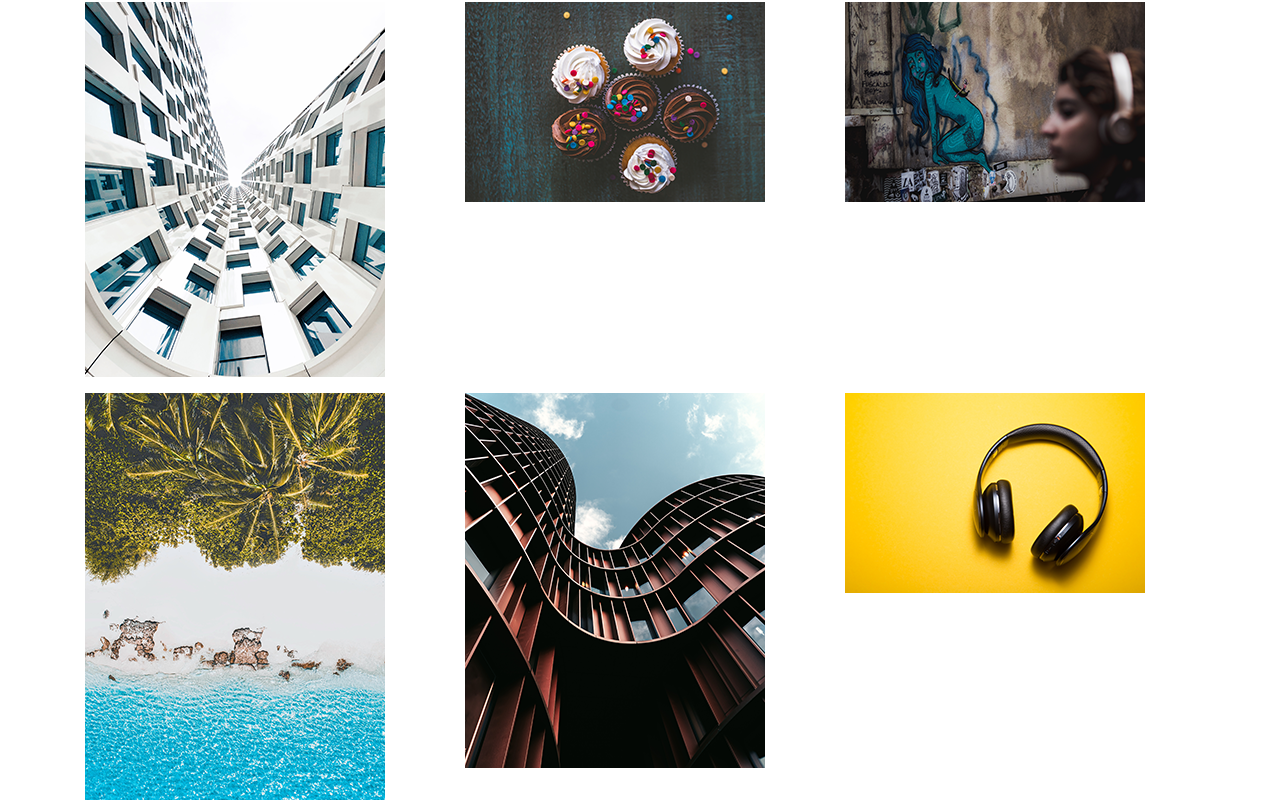
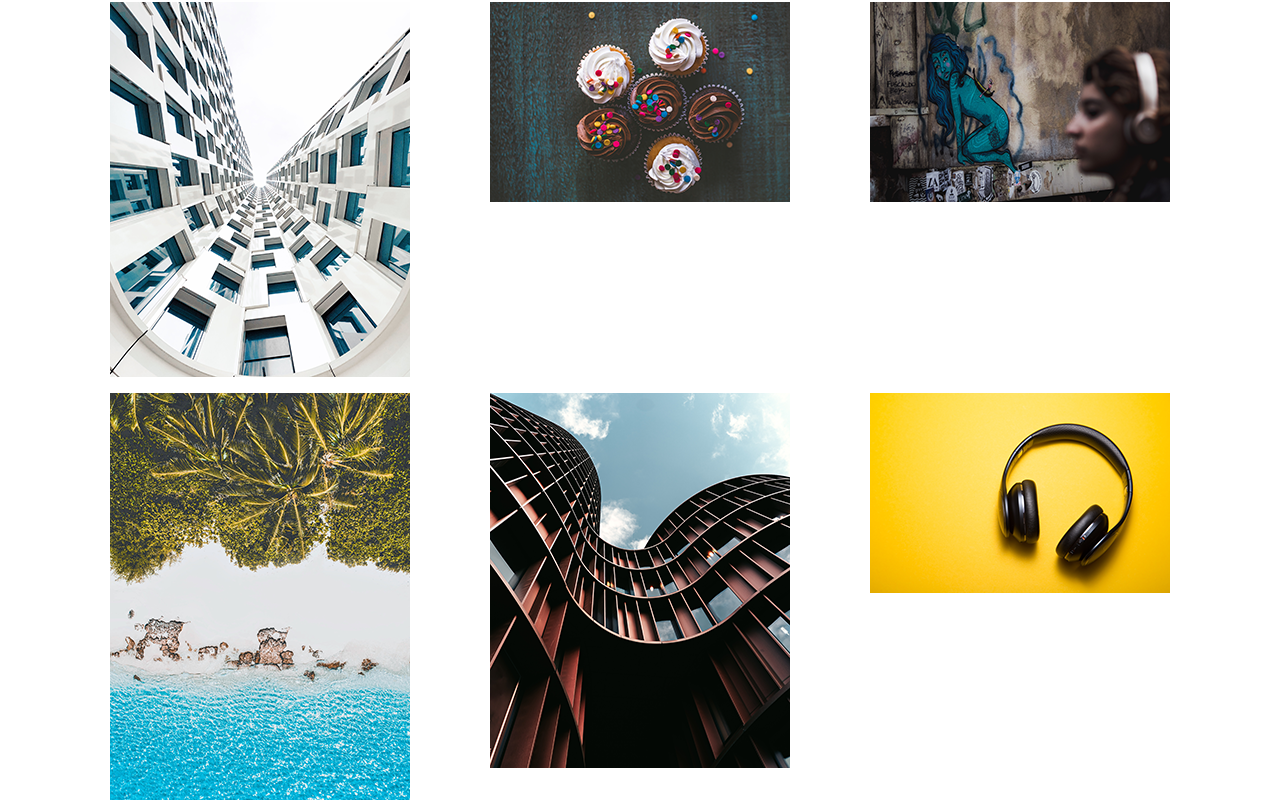
Before and after one commit to vbragg/m2-hw2-bragg-valerie, a plain HTML site: page index.html in a window 1280 px wide. Shown: the part 54-854 px from the top of the page. Drawn offline with nearby package versions, Linux system fonts and the light colour scheme.

Commit message:
Add main.css and link to it on index

```diff
--- a/index.html
+++ b/index.html
@@ -7,6 +7,8 @@
 
     <!-- Bootstrap CSS -->
     <link rel="stylesheet" href="https://stackpath.bootstrapcdn.com/bootstrap/4.3.1/css/bootstrap.min.css" integrity="sha384-ggOyR0iXCbMQv3Xipma34MD+dH/1fQ784/j6cY/iJTQUOhcWr7x9JvoRxT2MZw1T" crossorigin="anonymous">
+
+    <link type="text/css" rel="stylesheet" href="main.css" />
 
     <title>Hello, world!</title>
   </head>
--- /dev/null
+++ b/main.css
@@ -0,0 +1,14 @@
+* {
+	margin: 0;
+	padding: 0;
+	border: 0;
+}
+
+article, aside, details, figcaption, figure, footer, header, main, nav, section, summary {
+    display:block;
+}
+
+figure img {
+  display: block;
+  margin: auto;
+}
```
